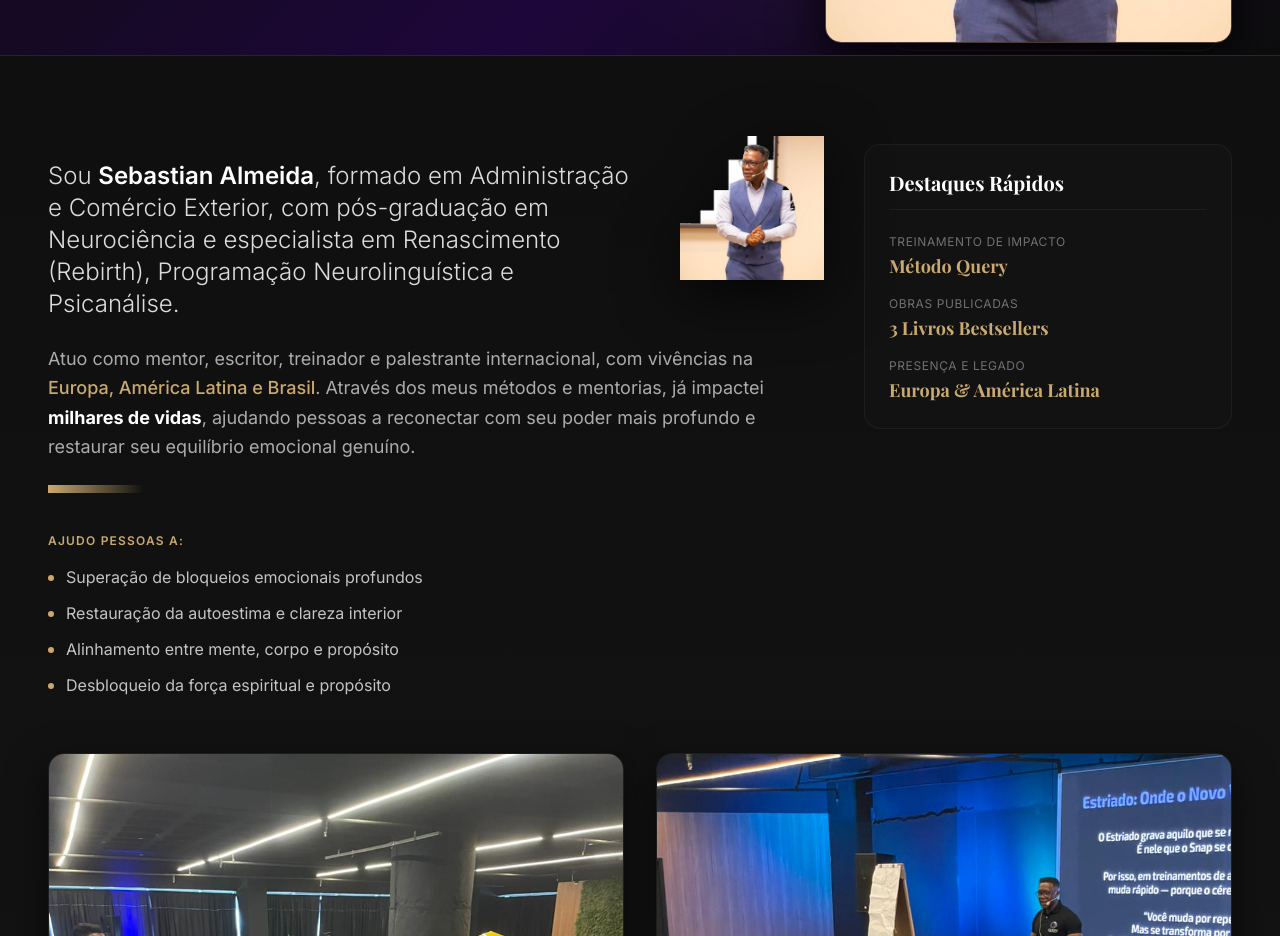
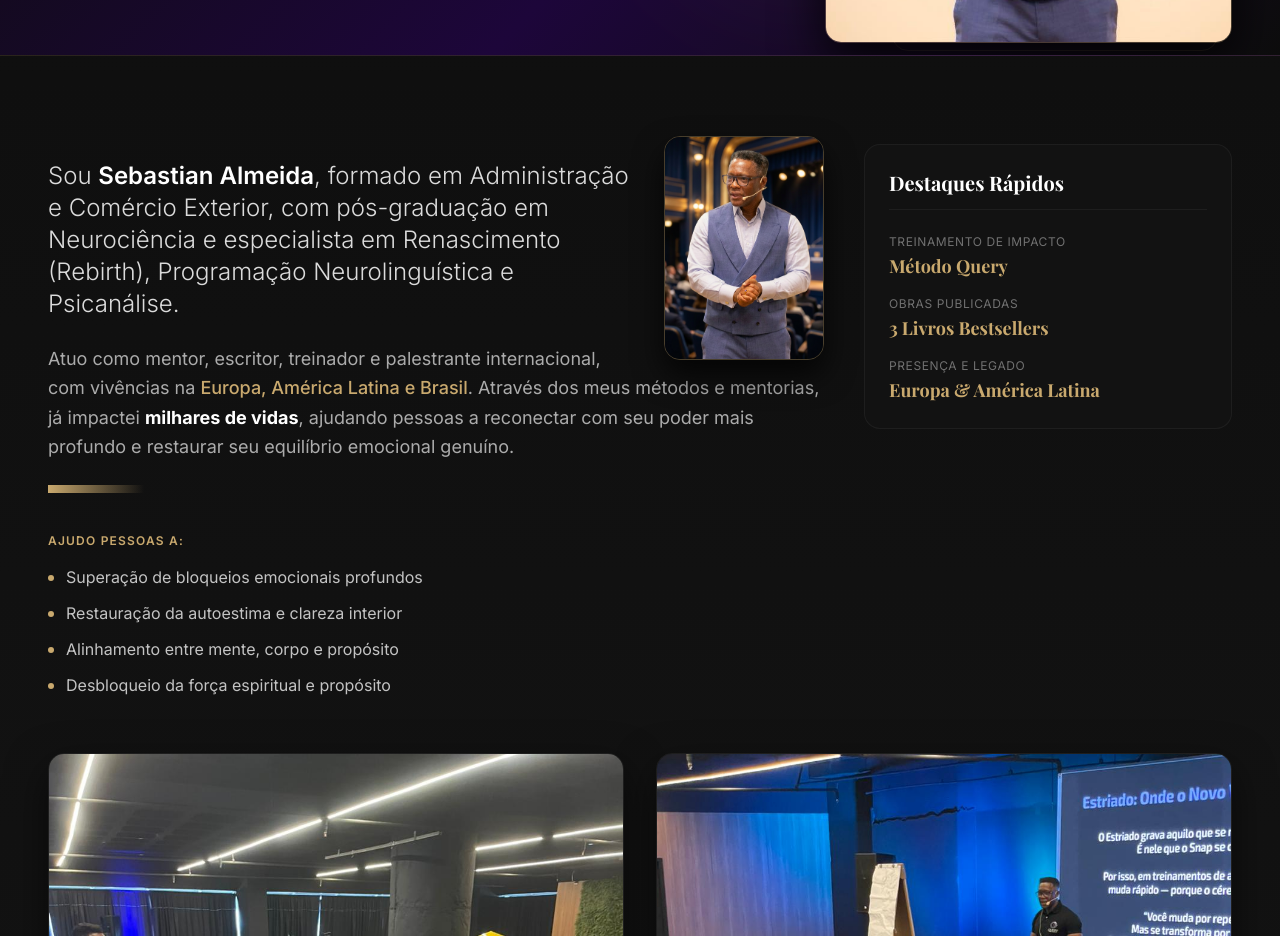
Before and after one commit to querycodigo2025/sebastian-almeida-site, a React (Vite) app: page / in a window 1280 px wide. Shown: the part 1280-2216 px from the top of the page. Built offline with nearby package versions, Linux system fonts and the light colour scheme; a web font is replaced by a local one.

Commit message:
Usa foto oficial de Sebastian da Padua como retrato de biografia, sem manchas

```diff
--- a/src/components/About.jsx
+++ b/src/components/About.jsx
@@ -89,13 +89,14 @@ export default function About() {
           {/* Biography Narrative text wrapper */}
           <div className="lg:col-span-8 space-y-6">
 
-            {/* Small transparent cutout photo floating on the right side of the biography (0 leaks, solid clothes) */}
-            <div className="w-28 h-28 md:w-36 md:h-36 float-none md:float-right mx-auto md:mx-0 md:ml-8 mb-4 md:mb-1 relative group drop-shadow-[0_15px_30px_rgba(0,0,0,0.7)] z-20">
+            {/* Small portrait speaking photo floating on the right side of the biography (Same high-quality photo from the Pádua site, 100% solid, no stains) */}
+            <div className="w-32 h-44 md:w-40 md:h-56 float-none md:float-right mx-auto md:mx-0 md:ml-8 mb-6 md:mb-2 relative group overflow-hidden rounded-2xl border border-gold/30 shadow-[0_15px_30px_rgba(0,0,0,0.75)] z-20">
               <img
                 src="/images/about-cutout.png"
-                alt="Sebastian Almeida"
-                className="w-full h-full object-contain transition-transform duration-700 group-hover:scale-105"
+                alt="Sebastian Almeida palestrando"
+                className="w-full h-full object-cover transition-transform duration-700 group-hover:scale-105"
               />
+              <div className="absolute inset-0 bg-gradient-to-t from-black/40 to-transparent opacity-0 transition-opacity group-hover:opacity-100" />
             </div>
 
             <p className="text-white/85 text-xl md:text-2xl leading-relaxed font-light">
```
Also changed, not shown: public/images/about-cutout.png.
